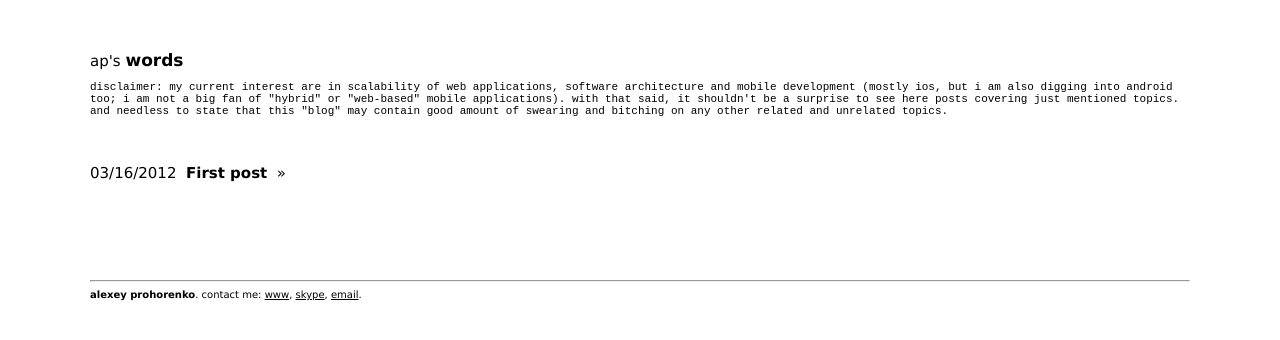
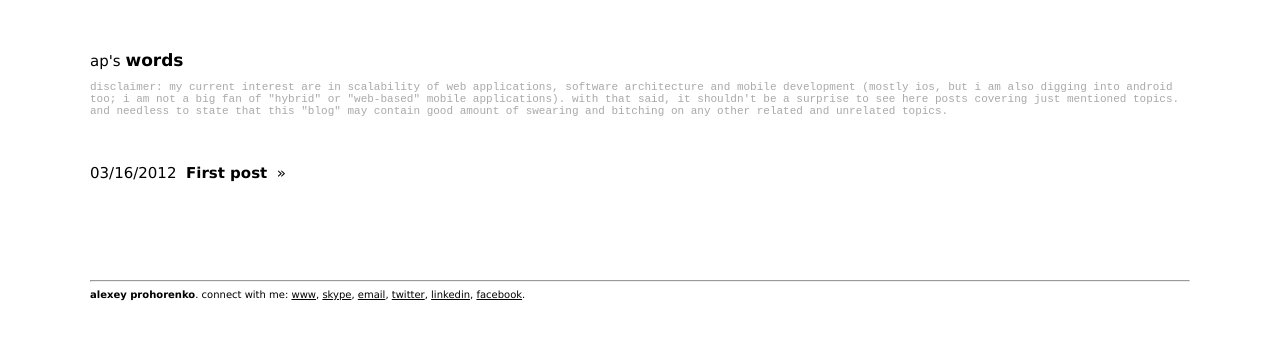
Before and after one commit to alexeypro/alexeypro.github.com, a Jekyll site: the page built from index.html, in a window 1280 px wide. Shown: the top 340 px of the page. Built offline with Jekyll 4.4.1, drawn with Linux system fonts in a browser that asks for light colours.

Commit message:
adding social profiles

```diff
--- a/_layouts/default.html
+++ b/_layouts/default.html
@@ -5,7 +5,7 @@
 body { margin: 30px; padding: 20px; }
 div { font-size: 15px; font-family: Andale Mono, Verdana; }
 b { font-weight: bold; font-size: 17px; }
-pre.small { font-size: 11px; white-space: pre-wrap; /* css-3 */ white-space: -moz-pre-wrap; /* Mozilla, since 1999 */ white-space: -pre-wrap; /* Opera 4-6 */ white-space: -o-pre-wrap; /* Opera 7 */ word-wrap: break-word; }
+pre.small { color:darkgray; font-size: 11px; white-space: pre-wrap; /* css-3 */ white-space: -moz-pre-wrap; /* Mozilla, since 1999 */ white-space: -pre-wrap; /* Opera 4-6 */ white-space: -o-pre-wrap; /* Opera 7 */ word-wrap: break-word; }
 a { color: black; }
 .as { text-decoration: none; color: black; }
 a.as:hover { background-color:yellow; color:black; }
@@ -32,7 +32,7 @@ a:hover {  color:red; }
 <br/>
 <hr/>
 <span class="small">
-    <strong>alexey prohorenko</strong>. contact me: <a href="http://www.alexeypro.com">www</a>, <a href="skype:mealexeypro">skype</a>, <a href="mailto:ap@alexeypro.com">email</a>.
+    <strong>alexey prohorenko</strong>. connect with me: <a href="http://www.alexeypro.com">www</a>, <a href="skype:mealexeypro">skype</a>, <a href="mailto:ap@alexeypro.com">email</a>, <a href="http://twitter.com/alexeypro">twitter</a>, <a href="http://www.linkedin.com/in/alexeypro">linkedin</a>, <a href="http://facebook.com/alexeypro">facebook</a>.
 </span>
 
 </div>
```
